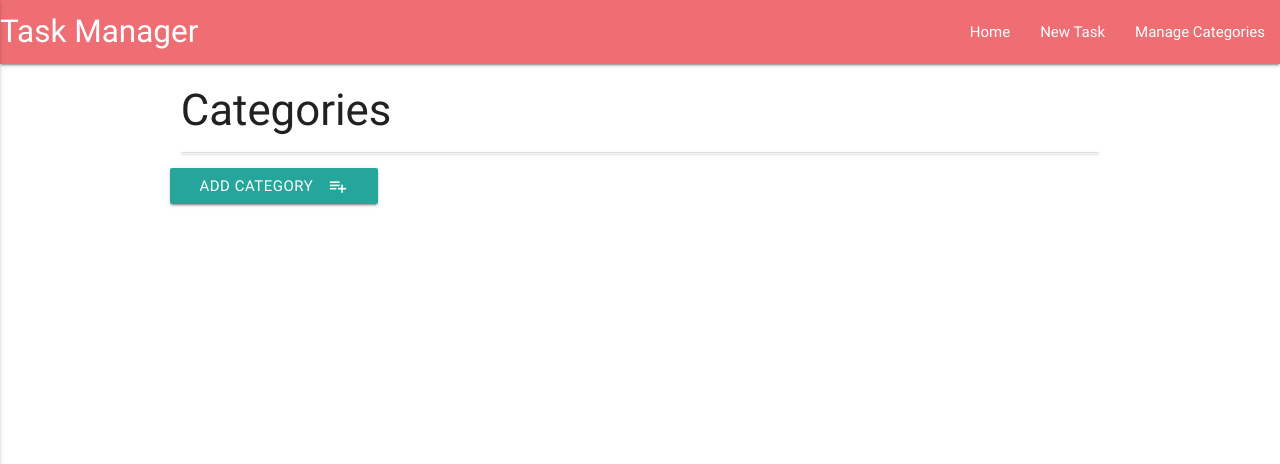
After one commit to menacethedenis/DataCentricDesign_MiniProject, a Flask app: page /get_categories in a window 1280 px wide. The commit adds this page. Shown: the top 464 px of the page. Run offline with Flask 2, Linux system fonts and the light colour scheme; data that the repository does not hold is empty; some libraries are stand-ins or nearby versions.

Commit message:
completed task manager project

```diff
--- a/app.py
+++ b/app.py
@@ -5,7 +5,7 @@ from bson.objectid import ObjectId
 
 app = Flask(__name__)
 app.config["MONGO_DBNAME"] = 'task_manager'
-app.config["MONGO_URI"] = os.getenv('MONGO_URI', 'mongodb://localhost')
+app.config["MONGO_URI"] = os.getenv('MONGO_URI', 'mongodb+srv://root:MongoAtlas20@myfirstcluster.zecjr.mongodb.net/task_manager?retryWrites=true&w=majority')
 
 mongo = PyMongo(app)
 
@@ -18,7 +18,80 @@ def get_tasks():
 
 @app.route('/add_task')
 def add_task():
-    return render_template('addtask.html')
+    return render_template("addtask.html", categories=mongo.db.categories.find())
+
+
+@app.route('/insert_task', methods=['POST'])
+def insert_task():
+    tasks = mongo.db.tasks
+    tasks.insert_one(request.form.to_dict())
+    return redirect(url_for('get_tasks'))
+
+
+@app.route('/edit_task/<task_id>')
+def edit_task(task_id):
+    the_task =  mongo.db.tasks.find_one({"_id": ObjectId(task_id)})
+    all_categories =  mongo.db.categories.find()
+    return render_template('edittask.html', task=the_task, categories=all_categories)
+
+
+@app.route('/update_task/<task_id>', methods=["POST"])
+def update_task(task_id):
+    tasks = mongo.db.tasks
+    tasks.update( {'_id': ObjectId(task_id)},
+    {
+        'task_name':request.form.get('task_name'),
+        'category_name':request.form.get('category_name'),
+        'task_description': request.form.get('task_description'),
+        'due_date': request.form.get('due_date'),
+        'is_urgent':request.form.get('is_urgent')
+    })
+    return redirect(url_for('get_tasks'))
+
+
+@app.route('/delete_task/<task_id>')
+def delete_task(task_id):
+    mongo.db.tasks.remove({'_id': ObjectId(task_id)})
+    return redirect(url_for('get_tasks'))
+
+
+@app.route('/get_categories')
+def get_categories():
+    return render_template('categories.html',
+                           categories=mongo.db.categories.find())
+
+
+@app.route('/edit_category/<category_id>')
+def edit_category(category_id):
+    return render_template('editcategory.html',
+                           category=mongo.db.categories.find_one(
+                           {'_id': ObjectId(category_id)}))
+
+
+@app.route('/update_category/<category_id>', methods=['POST'])
+def update_category(category_id):
+    mongo.db.categories.update(
+        {'_id': ObjectId(category_id)},
+        {'category_name': request.form.get('category_name')})
+    return redirect(url_for('get_categories'))
+
+
+@app.route('/delete_category/<category_id>')
+def delete_category(category_id):
+    mongo.db.categories.remove({'_id': ObjectId(category_id)})
+    return redirect(url_for('get_categories'))
+
+
+@app.route('/insert_category', methods=['POST'])
+def insert_category():
+    category_doc = {'category_name': request.form.get('category_name')}
+    mongo.db.categories.insert_one(category_doc)
+    return redirect(url_for('get_categories'))
+
+
+@app.route('/add_category')
+def add_category():
+    return render_template('addcategory.html')
 
 
 if __name__ == '__main__':
--- /dev/null
+++ b/static/css/style.css
@@ -0,0 +1,17 @@
+/* test to ensure linked correctly----
+body {
+    background-color: red;
+}
+*/
+
+.btn_small {
+    height: 24px;
+    width: 60px;
+    line-height: 24px;
+    margin: 5px 5px;
+    padding: 0 0.5em;
+}
+
+.task_header {
+    margin-top: 5px;
+}
--- a/templates/base.html
+++ b/templates/base.html
@@ -4,9 +4,29 @@
 <head>
     <link href="https://fonts.googleapis.com/icon?family=Material+Icons" rel="stylesheet">
     <link rel="stylesheet" href="https://cdnjs.cloudflare.com/ajax/libs/materialize/0.100.2/css/materialize.min.css">
+    <link rel="stylesheet" href="{{url_for('static', filename='css/style.css')}}" type="text/css">
 </head>
 
 <body>
+<header>
+        <nav>
+            <div class="nav-wrapper">
+                <a href="{{url_for('get_tasks')}}" class="brand-logo">Task Manager</a>
+                <a href="#" data-activates="mobile-demo" class="button-collapse"><i class="material-icons">menu</i></a>
+                <ul id="nav-mobile" class="right hide-on-med-and-down">
+                    <li><a href="{{url_for('get_tasks')}}">Home</a></li>
+                    <li><a href="{{url_for('add_task')}}">New Task</a></li>
+                    <li><a href="{{url_for('get_categories')}}">Manage Categories</a></li>
+                </ul>
+                <ul class="side-nav" id="mobile-demo">
+                    <li><a href="{{url_for('get_tasks')}}">Home</a></li>
+                    <li><a href="{{url_for('add_task')}}">New Task</a></li>
+                    <li><a href="{{url_for('get_categories')}}">Manage Categories</a></li>
+                </ul>
+            </div>
+        </nav>
+    </header>
+<div class="container">
     {% block content %} {% endblock %}
 
     <script src="https://cdnjs.cloudflare.com/ajax/libs/jquery/3.2.1/jquery.min.js"></script>
@@ -14,6 +34,8 @@
     <script type="text/javascript">
         $(document).ready(function() {
             $('.collapsible').collapsible();
+            $('select').material_select();
+            $(".button-collapse").sideNav();
         });
 
         $('.datepicker').pickadate({
@@ -24,7 +46,12 @@
             close: 'Ok',
             closeOnSelect: false // Close upon selecting a date,
         });
+
+        document.getElementById("matfix").addEventListener("click", function(e) {
+	        e.stopPropagation();
+        });
     </script>
+    </div>
 </body>
 
 </html>
--- /dev/null
+++ b/templates/categories.html
@@ -0,0 +1,27 @@
+{% extends 'base.html'%} {% block content %}
+
+<div class="row">
+
+    <h3>Categories</h3>
+    <ul class="collapsible" data-collapsible="accordion">
+        {% for category in categories %}
+        <li>
+            <div class="collapsible-header">
+                <a href="{{url_for('delete_category', category_id=category._id)}}" class="waves-effect waves-light btn btn_small">Del</a>
+                <a href="{{url_for('edit_category', category_id=category._id)}}" class="waves-effect waves-light btn btn_small blue">Edit</a>
+
+                <div class="task_header">
+                    <strong>{{category.category_name}}</strong>
+                </div>
+            </div>
+        </li>
+        {% endfor %}
+
+    </ul>
+    <div class="row">
+    <a href="{{url_for('add_category')}}" class="waves-effect waves-light btn">
+        <i class="material-icons right">playlist_add</i>Add Category
+    </a>
+    </div>
+</div>
+{% endblock %}
```
Also changed, not shown: templates/addcategory.html (added, +19 -0 lines), templates/addtask.html (+19 -2 lines), templates/editcategory.html (added, +24 -0 lines), templates/edittask.html (added, +72 -0 lines), templates/tasks.html (+12 -6 lines).
